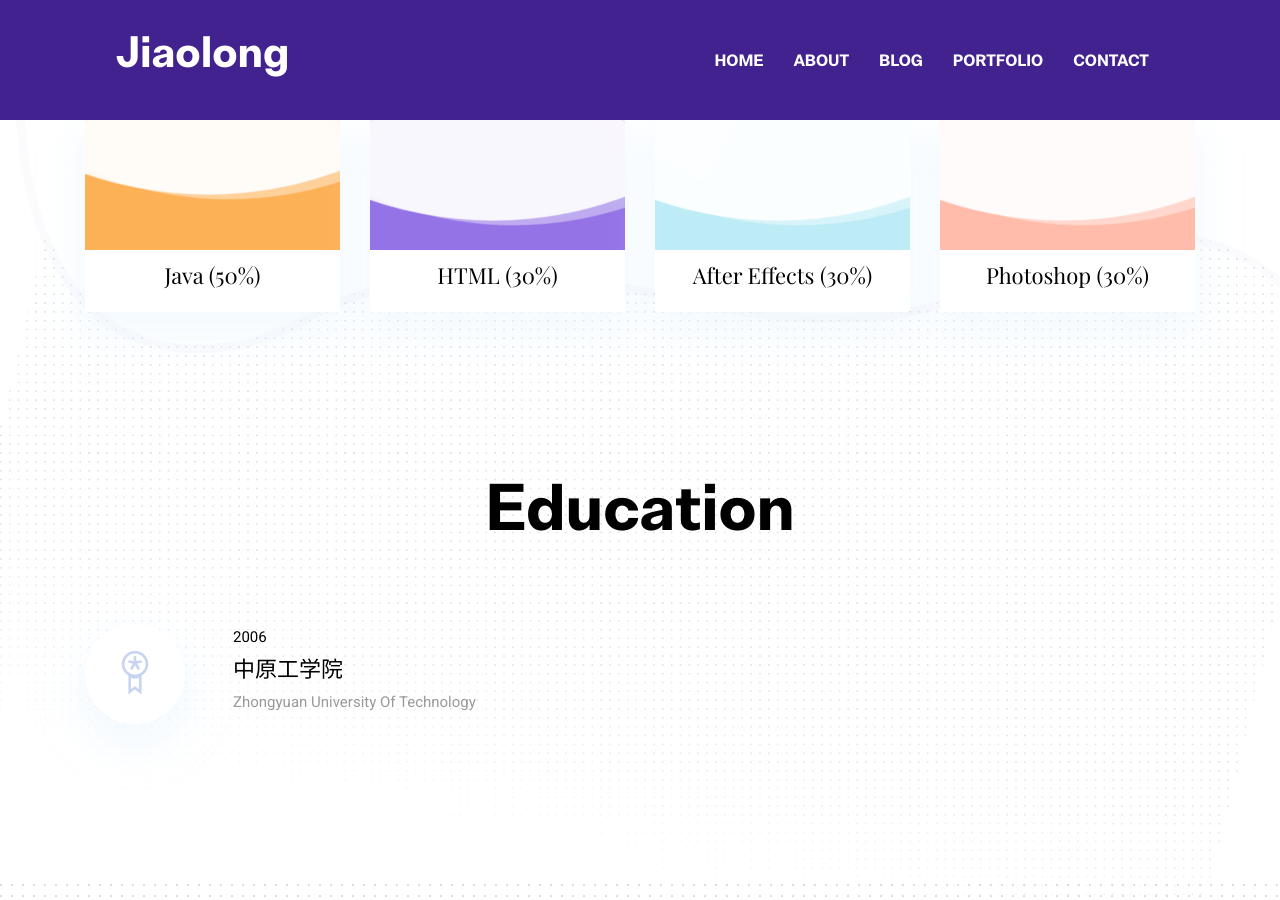
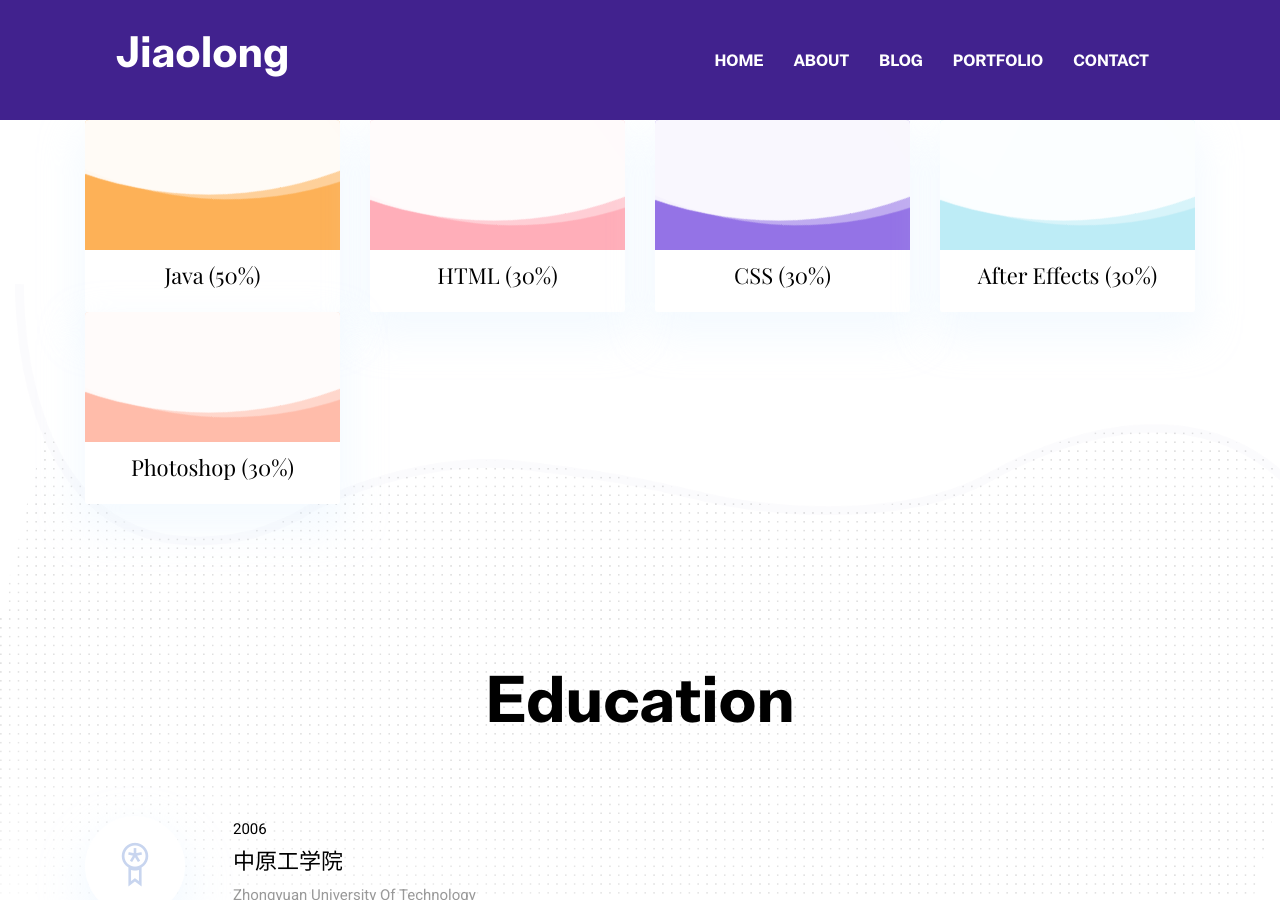
Before and after one commit to iwangjiaolong/iwangjiaolong.github.io, a Jekyll site: the page built from index.html, in a window 1280 px wide and 900 px high, scrolled down 1341 px. Built offline with Jekyll 4.4.1, drawn with Linux system fonts in a browser that asks for light colours.

Commit message:
Update settings.yml

```diff
--- a/_data/settings.yml
+++ b/_data/settings.yml
@@ -94,9 +94,12 @@ blurb-btn-name: know more
 skills-title: Skills
 skills:
 - {name: Java, color: '#fdb157', value: '50%'}
-- {name: HTML, color: '#9473e6', value: '30%'}
+- {name: HTML, color: '#FFAEB9', value: '30%'}
+- {name: CSS, color: '#9473e6', value: '30%'}
 - {name: After Effects, color: '#bdecf6', value: '30%'}
 - {name: Photoshop, color: '#ffbcaa', value: '30%'}
+
+
 
 
 #-------------------------------
```
